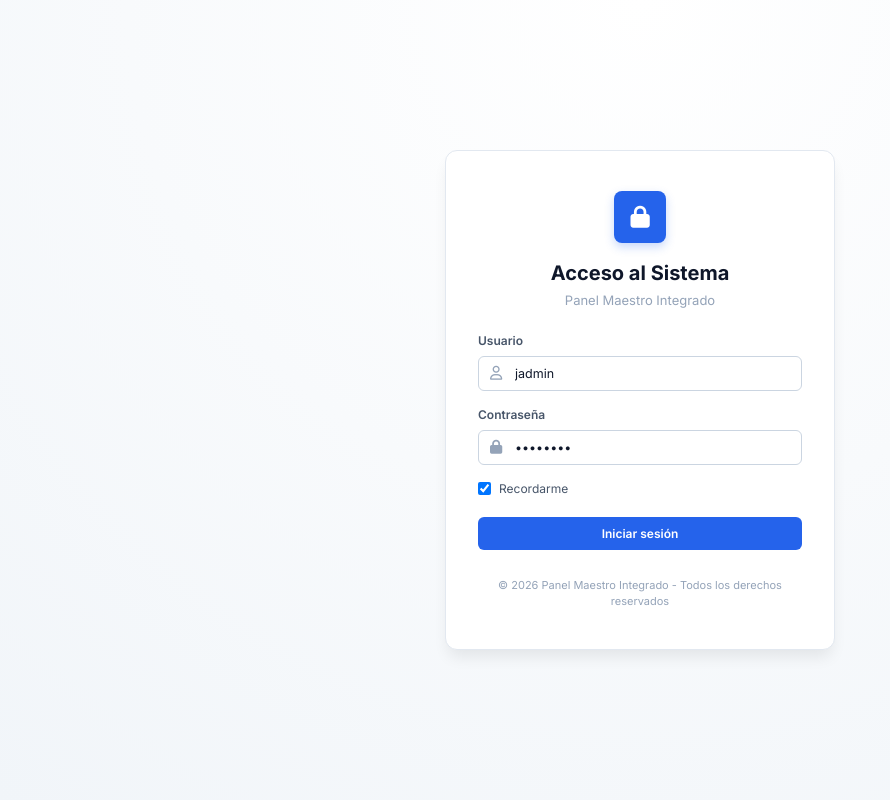
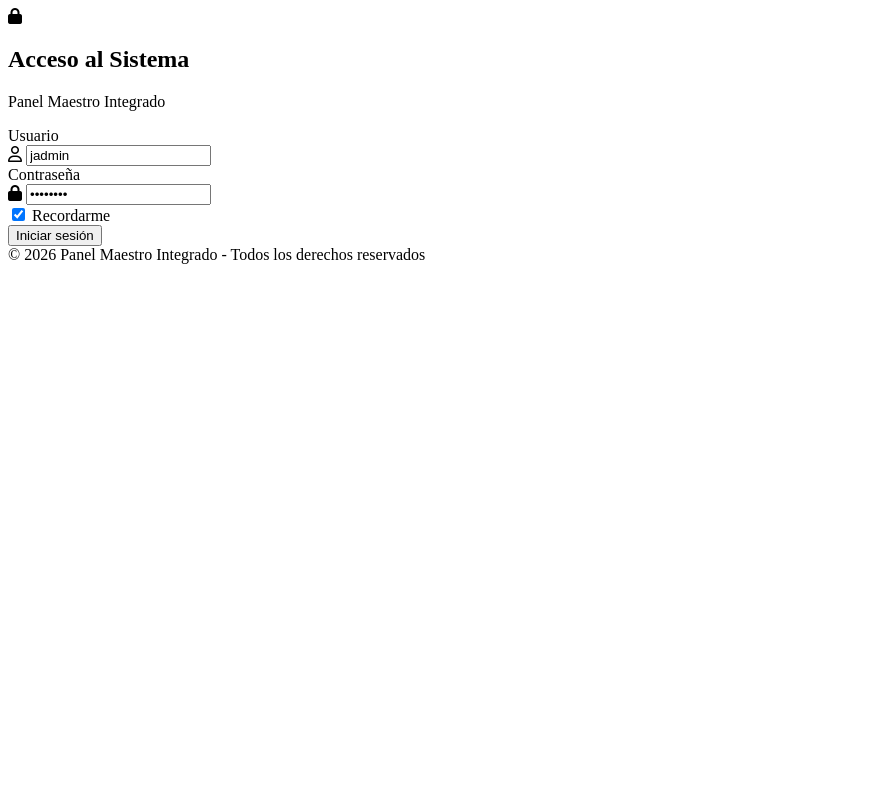
Before and after one commit to Aledrowx/SV-compi, a Flask app: page / in a window 1280 px wide. Shown: the whole page, without its empty margins (0-890 px from the left). Run offline with Flask 3, Linux system fonts and the light colour scheme.

Commit message:
Update index.html

```diff
--- a/templates/index.html
+++ b/templates/index.html
@@ -4,8 +4,7 @@
   <meta charset="UTF-8">
   <meta name="viewport" content="width=device-width, initial-scale=1.0">
   <title>Panel Maestro Integrado</title>
-  <link rel="stylesheet" href="styles.css">
-  <link rel="stylesheet" href="https://cdnjs.cloudflare.com/ajax/libs/font-awesome/6.4.0/css/all.min.css">
+  <link rel="stylesheet" href="{{ url_for('static', filename='styles.css') }}">  <link rel="stylesheet" href="https://cdnjs.cloudflare.com/ajax/libs/font-awesome/6.4.0/css/all.min.css">
   <link href="https://fonts.googleapis.com/css2?family=Inter:wght@300;400;500;600;700&display=swap" rel="stylesheet">
 </head>
 <body>
```
